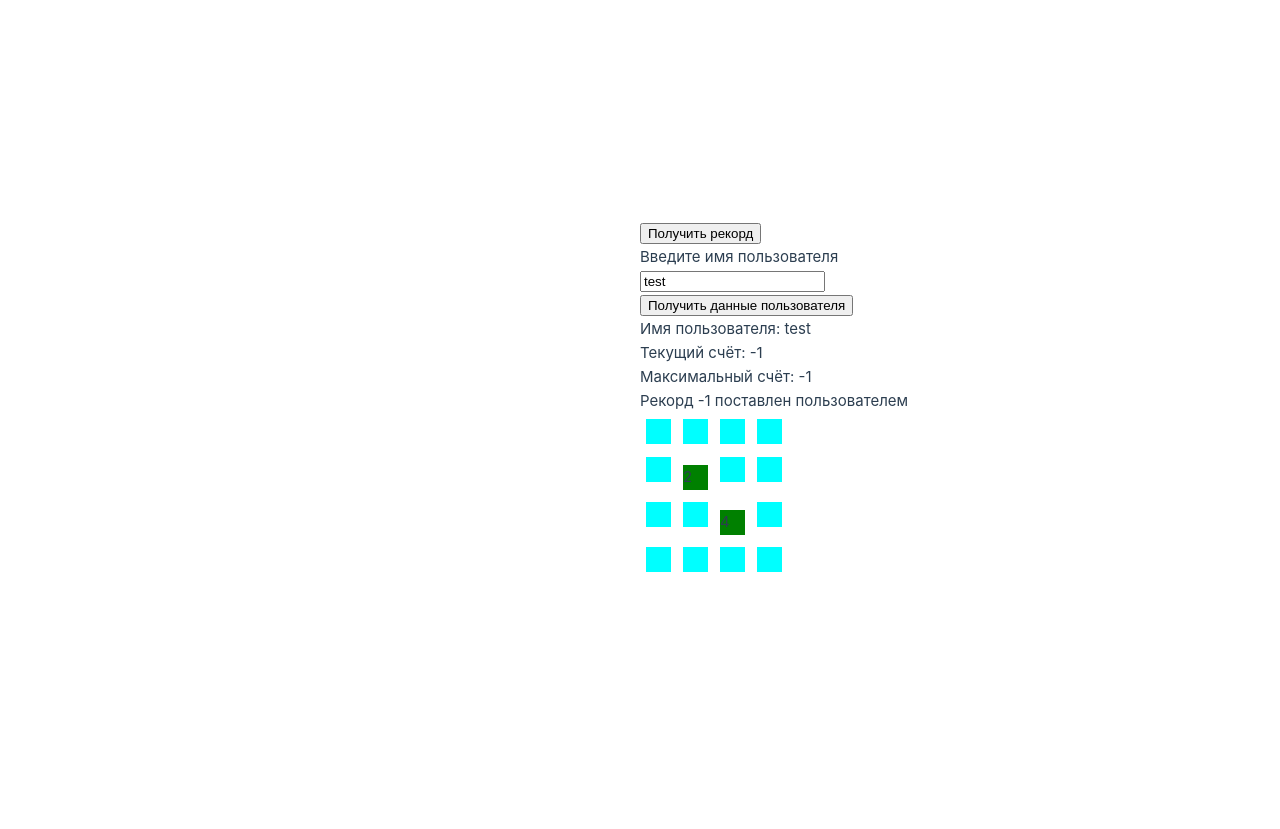
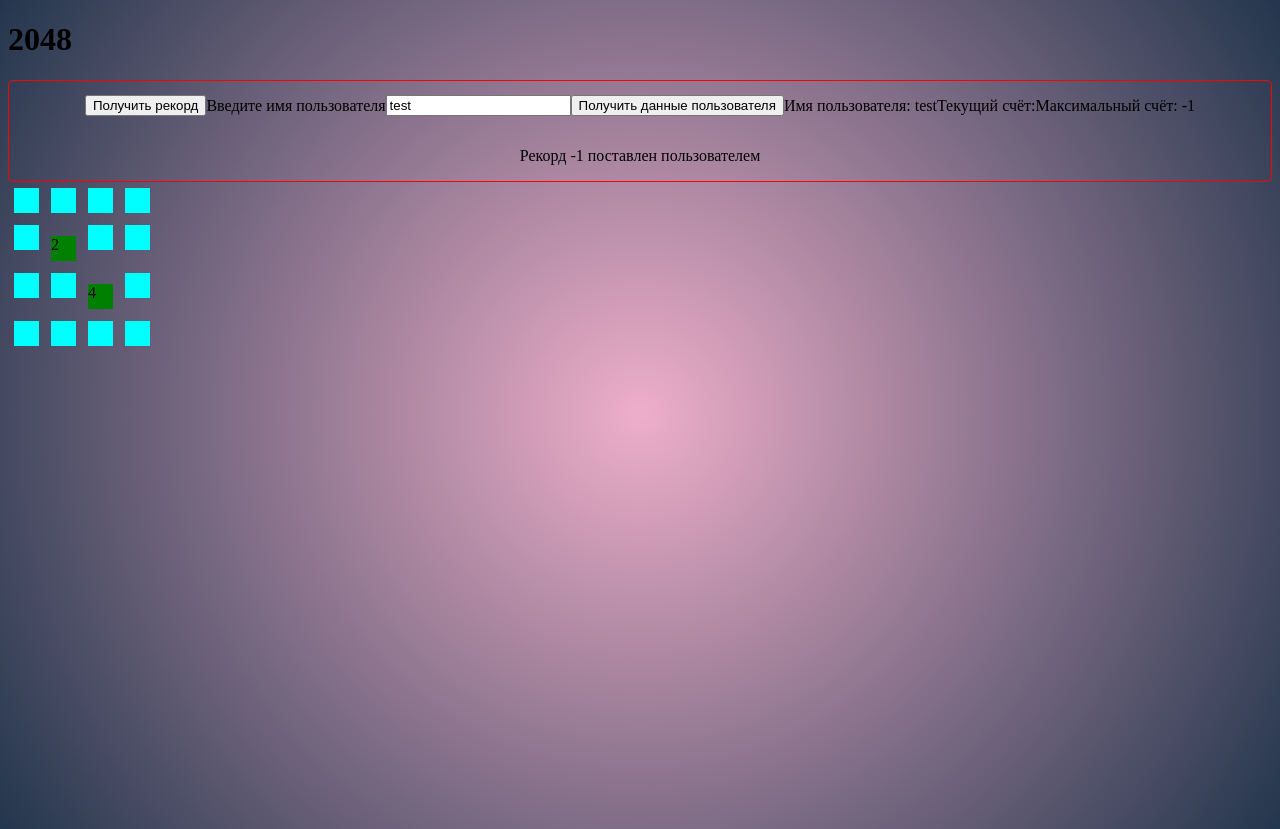
Before and after one commit to Akxary/2048Test, a Vue app in the folder vue_app/2048_front/: page / in a window 1280 px wide. Before the commit the page ends 800 px from the top, so only its background shows below. Built offline with nearby package versions, Linux system fonts and the light colour scheme.

Commit message:
попытка оформления интерфейса

```diff
--- a/vue_app/2048_front/src/App.vue
+++ b/vue_app/2048_front/src/App.vue
@@ -1,17 +1,15 @@
-<script setup lang="ts">
-import { getUserByName, type User } from './userFuncs';
-</script>
 
 <script lang="ts">
+import UserCard from './components/UserCard.vue'
+
 export default {
+  components: {UserCard},
   data() {
     return {
       BACK_URL: "http://localhost:8005",
       MAX_VALUE: 2048,
-      USER_NAME: 'test',
-      CURR_SCORE: -1,
-      USER_DATA: {id:1,name:"test", score:-1},
-      MAX_RES_DATA: {id:-1, name:"", score: -1},
+      curr_score: -1,
+
       grid: [
         [0, 0, 0, 0],
         [0, 2, 0, 0],
@@ -21,19 +19,7 @@ export default {
     }
   },
   methods: {
-    async getUser() {
-      this.USER_DATA = await fetch(`${this.BACK_URL}/user/name/${this.USER_NAME}`)
-          .then(res => res.json())
-      console.log(this.USER_DATA);
-      console.log(this.USER_DATA.name);
-      this.USER_NAME = this.USER_DATA.name;
-    },
 
-    async getMaxRes() {
-      this.MAX_RES_DATA = await fetch(`${this.BACK_URL}/user/max-score/`)
-      .then(res => res.json())
-      console.log(this.MAX_RES_DATA);
-    }
   },
 
   computed: {}
@@ -42,25 +28,11 @@ export default {
 
 <template>
   <header>
-    <!-- <img alt="Vue logo" class="logo" src="./assets/logo.svg" width="125" height="125" />
-
-    <div class="wrapper">
-      <HelloWorld msg="You did it!" />
-    </div> -->
+    <h1>2048</h1>
   </header>
 
   <main>
-    <button @click="getMaxRes">Получить рекорд</button>
-    <br>
-    <label for="name-inp">Введите имя пользователя</label>
-    <br>
-    <input v-model="USER_NAME" id="name-inp">
-    <br>
-    <button @click="getUser">Получить данные пользователя</button>
-    <p>Имя пользователя: {{ USER_NAME }}</p>
-    <p>Текущий счёт: {{ CURR_SCORE }}</p>
-    <p>Максимальный счёт: {{ USER_DATA.score }}</p>
-    <p>Рекорд {{ MAX_RES_DATA.score}} поставлен пользователем {{ MAX_RES_DATA.name}}</p>
+    <UserCard :BACK_URL="BACK_URL"/>
     <div>
       <div v-for="(row, idx) in grid" :key="idx">
         <div v-for="(num, idx1) in row" :key="idx1" style="display: inline-flex; margin: 3px; padding: 3px;">
@@ -69,7 +41,9 @@ export default {
         </div>
       </div>
     </div>
-    <!-- <TheWelcome /> -->
   </main>
 </template>
-<!-- ./userFuncs -->
+
+<style scoped>
+
+</style>
--- a/vue_app/2048_front/src/assets/base.css
+++ /dev/null
@@ -1,86 +0,0 @@
-/* color palette from <https://github.com/vuejs/theme> */
-:root {
-  --vt-c-white: #ffffff;
-  --vt-c-white-soft: #f8f8f8;
-  --vt-c-white-mute: #f2f2f2;
-
-  --vt-c-black: #181818;
-  --vt-c-black-soft: #222222;
-  --vt-c-black-mute: #282828;
-
-  --vt-c-indigo: #2c3e50;
-
-  --vt-c-divider-light-1: rgba(60, 60, 60, 0.29);
-  --vt-c-divider-light-2: rgba(60, 60, 60, 0.12);
-  --vt-c-divider-dark-1: rgba(84, 84, 84, 0.65);
-  --vt-c-divider-dark-2: rgba(84, 84, 84, 0.48);
-
-  --vt-c-text-light-1: var(--vt-c-indigo);
-  --vt-c-text-light-2: rgba(60, 60, 60, 0.66);
-  --vt-c-text-dark-1: var(--vt-c-white);
-  --vt-c-text-dark-2: rgba(235, 235, 235, 0.64);
-}
-
-/* semantic color variables for this project */
-:root {
-  --color-background: var(--vt-c-white);
-  --color-background-soft: var(--vt-c-white-soft);
-  --color-background-mute: var(--vt-c-white-mute);
-
-  --color-border: var(--vt-c-divider-light-2);
-  --color-border-hover: var(--vt-c-divider-light-1);
-
-  --color-heading: var(--vt-c-text-light-1);
-  --color-text: var(--vt-c-text-light-1);
-
-  --section-gap: 160px;
-}
-
-@media (prefers-color-scheme: dark) {
-  :root {
-    --color-background: var(--vt-c-black);
-    --color-background-soft: var(--vt-c-black-soft);
-    --color-background-mute: var(--vt-c-black-mute);
-
-    --color-border: var(--vt-c-divider-dark-2);
-    --color-border-hover: var(--vt-c-divider-dark-1);
-
-    --color-heading: var(--vt-c-text-dark-1);
-    --color-text: var(--vt-c-text-dark-2);
-  }
-}
-
-*,
-*::before,
-*::after {
-  box-sizing: border-box;
-  margin: 0;
-  font-weight: normal;
-}
-
-body {
-  min-height: 100vh;
-  color: var(--color-text);
-  background: var(--color-background);
-  transition:
-    color 0.5s,
-    background-color 0.5s;
-  line-height: 1.6;
-  font-family:
-    Inter,
-    -apple-system,
-    BlinkMacSystemFont,
-    'Segoe UI',
-    Roboto,
-    Oxygen,
-    Ubuntu,
-    Cantarell,
-    'Fira Sans',
-    'Droid Sans',
-    'Helvetica Neue',
-    sans-serif;
-  font-size: 15px;
-  text-rendering: optimizeLegibility;
-  -webkit-font-smoothing: antialiased;
-  -moz-osx-font-smoothing: grayscale;
-}
--- a/vue_app/2048_front/src/assets/main.css
+++ /dev/null
@@ -1,35 +0,0 @@
-@import './base.css';
-
-#app {
-  max-width: 1280px;
-  margin: 0 auto;
-  padding: 2rem;
-  font-weight: normal;
-}
-
-a,
-.green {
-  text-decoration: none;
-  color: hsla(160, 100%, 37%, 1);
-  transition: 0.4s;
-  padding: 3px;
-}
-
-@media (hover: hover) {
-  a:hover {
-    background-color: hsla(160, 100%, 37%, 0.2);
-  }
-}
-
-@media (min-width: 1024px) {
-  body {
-    display: flex;
-    place-items: center;
-  }
-
-  #app {
-    display: grid;
-    grid-template-columns: 1fr 1fr;
-    padding: 0 2rem;
-  }
-}
--- /dev/null
+++ b/vue_app/2048_front/src/assets/style.css
@@ -0,0 +1,12 @@
+
+
+ body {
+   background: rgb(238,174,202);
+   background: radial-gradient(circle, rgba(238,174,202,1) 0%, rgba(35,54,77,1) 100%);
+   min-height: 100vh;
+ }
+
+ .h1 {
+     font-size: 100px;
+     font-family: "Roboto", sans-serif;
+ }
--- /dev/null
+++ b/vue_app/2048_front/src/components/UserCard.vue
@@ -0,0 +1,60 @@
+<script lang="ts">
+export default {
+  props: {
+    BACK_URL: {
+      type: String,
+      required: true,
+    },
+    curr_score: {}
+  },
+  data() {
+    return {
+      user_name: 'test',
+      user_data: {id: 1, name: "test", score: -1},
+      max_res_data: {id: -1, name: "", score: -1},
+    }
+  },
+  methods: {
+    async getUser() {
+      this.user_data = await fetch(`${this.BACK_URL}/user/name/${this.user_name}`)
+          .then(res => res.json())
+      // console.log(this.user_data);
+      // console.log(this.user_data.name);
+      // this.user_name = this.user_data.name;
+    },
+
+    async getMaxRes() {
+      this.max_res_data = await fetch(`${this.BACK_URL}/user/max-score/`)
+          .then(res => res.json())
+      // console.log(this.max_res_data);
+    }
+  }
+}
+</script>
+
+<template>
+  <div class="ramka">
+    <button @click="getMaxRes">Получить рекорд</button>
+    <br>
+    <label for="name-inp">Введите имя пользователя</label>
+    <br>
+    <input v-model="user_name" id="name-inp">
+    <br>
+    <button @click="getUser">Получить данные пользователя</button>
+    <p>Имя пользователя: {{ user_name }}</p>
+    <p>Текущий счёт: {{ curr_score }}</p>
+    <p>Максимальный счёт: {{ user_data.score }}</p>
+    <p>Рекорд {{ max_res_data.score }} поставлен пользователем {{ max_res_data.name }}</p>
+  </div>
+</template>
+
+<style scoped>
+.ramka {
+  border: 1px solid red;
+  border-radius: 5px;
+  display: flex;
+  justify-content: center;
+  align-items: center;
+  flex-wrap: wrap;
+}
+</style>
--- a/vue_app/2048_front/src/main.ts
+++ b/vue_app/2048_front/src/main.ts
@@ -1,8 +1,8 @@
-import './assets/main.css'
+import './assets/style.css'
 
 import { createApp } from 'vue'
 import App from './App.vue'
 
-// import main from './assets/main.css'
+import './assets/style.css'
 
 createApp(App).mount('#app')
```
